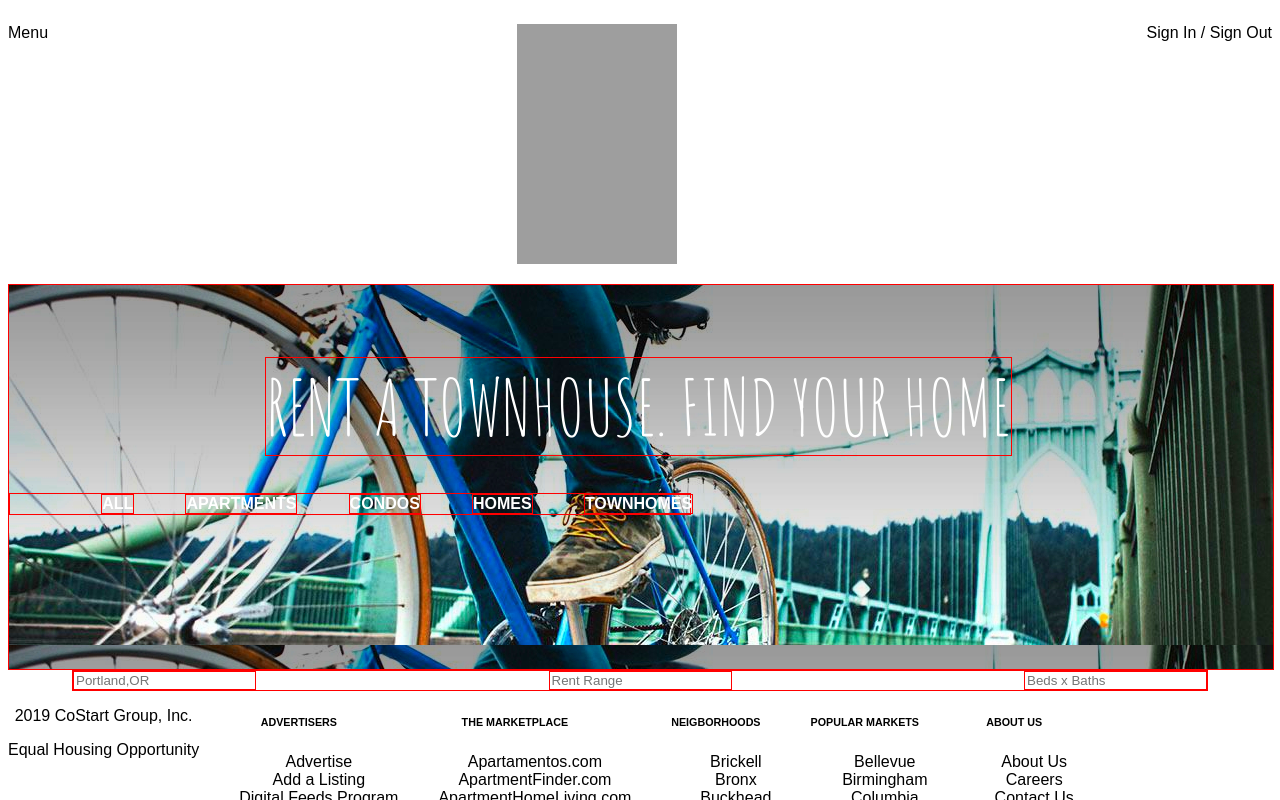
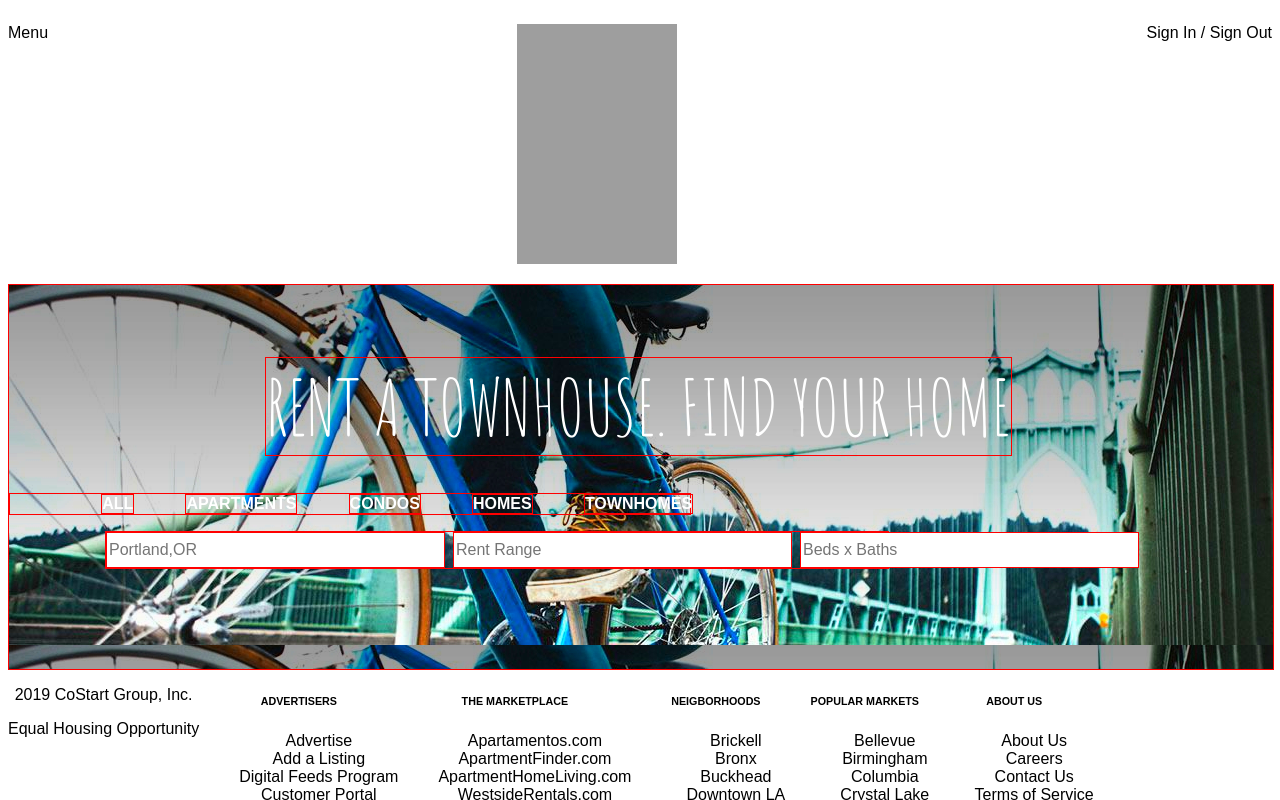
Before and after one commit to vmartinezlive/clone-angular, an Angular app: page / in a window 1280 px wide. Shown: the top 800 px of the page. Built offline with nearby package versions, Linux system fonts and the light colour scheme; grey boxes are pictures that could not be loaded; a web font is replaced by a local one.

Commit message:
add margin to search and city of main-photo component

```diff
--- a/src/app/main-photo/main-photo.component.css
+++ b/src/app/main-photo/main-photo.component.css
@@ -31,15 +31,28 @@ ul {
   top: 50%;
 }
 
+li {
+  margin-left: 8%;
+}
+
 .search {
   list-style-type: none;
   display: flex;
   flex-direction:row;
-  justify-content: space-between;
-  margin-left: 5vw;
-  margin-right: 5vw;
+  position: relative;
+  top: 50%;
+  margin-left: 7.5vw;
+  margin-right: 30vw;
+
 }
 
-li {
-  margin-left: 8%;
+
+
+#city {
+  padding-top: 1vh;
+  padding-bottom: 1vh;
+  padding-right: 10vw;
+  font-size: 1em;
+  margin-right: .5em;
+
 }
--- a/src/app/main-photo/main-photo.component.html
+++ b/src/app/main-photo/main-photo.component.html
@@ -8,9 +8,9 @@
     <li>homes</li>
     <li>townhomes</li>
   </ul>
-</div>
-<div class="search">
+  <div class="search">
     <input type="text" id="city" value="" placeholder="Portland,OR">
     <input type="text" id="city" value="" placeholder="Rent Range">
     <input type="text" id="city" value="" placeholder="Beds x Baths">
+  </div>
 </div>
```
